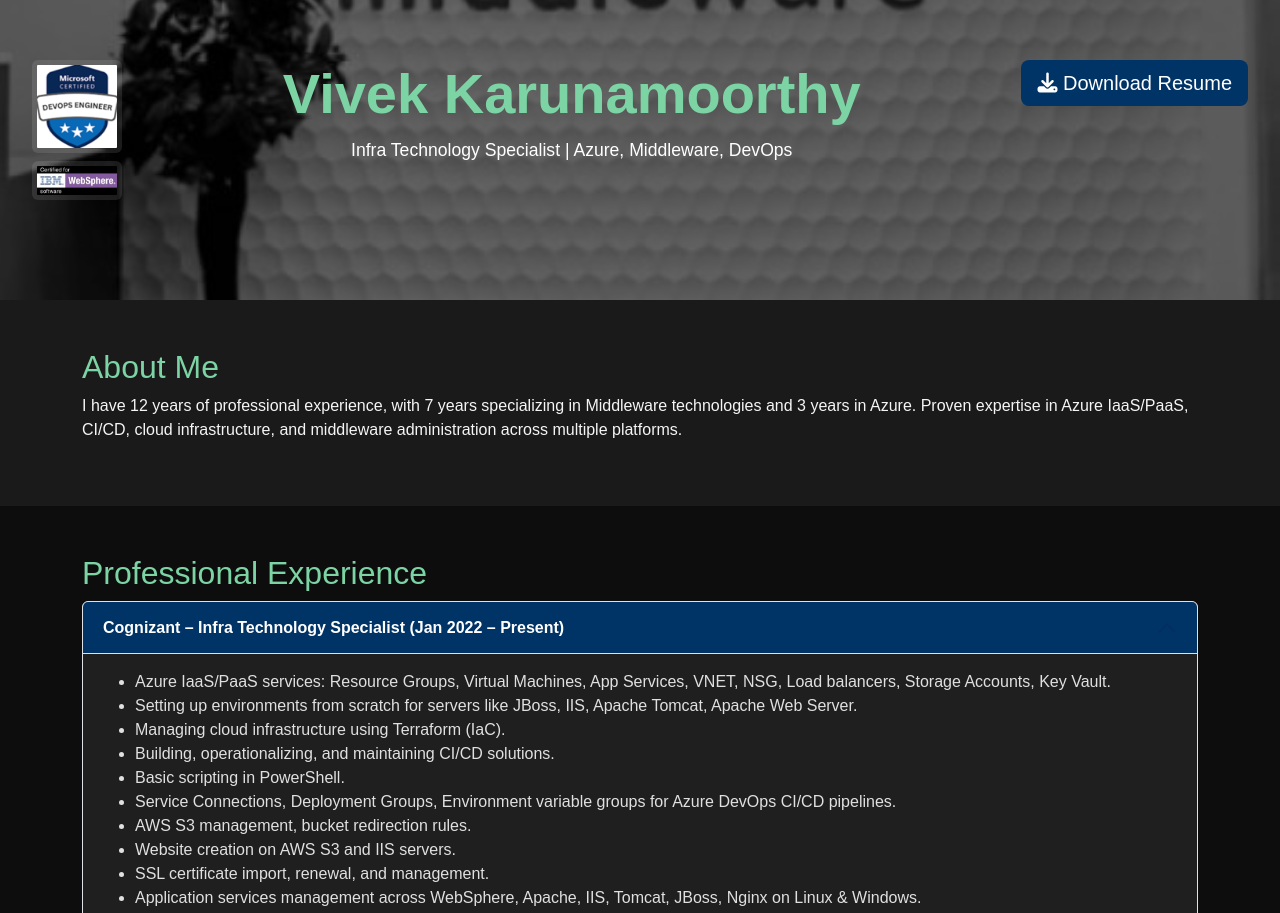
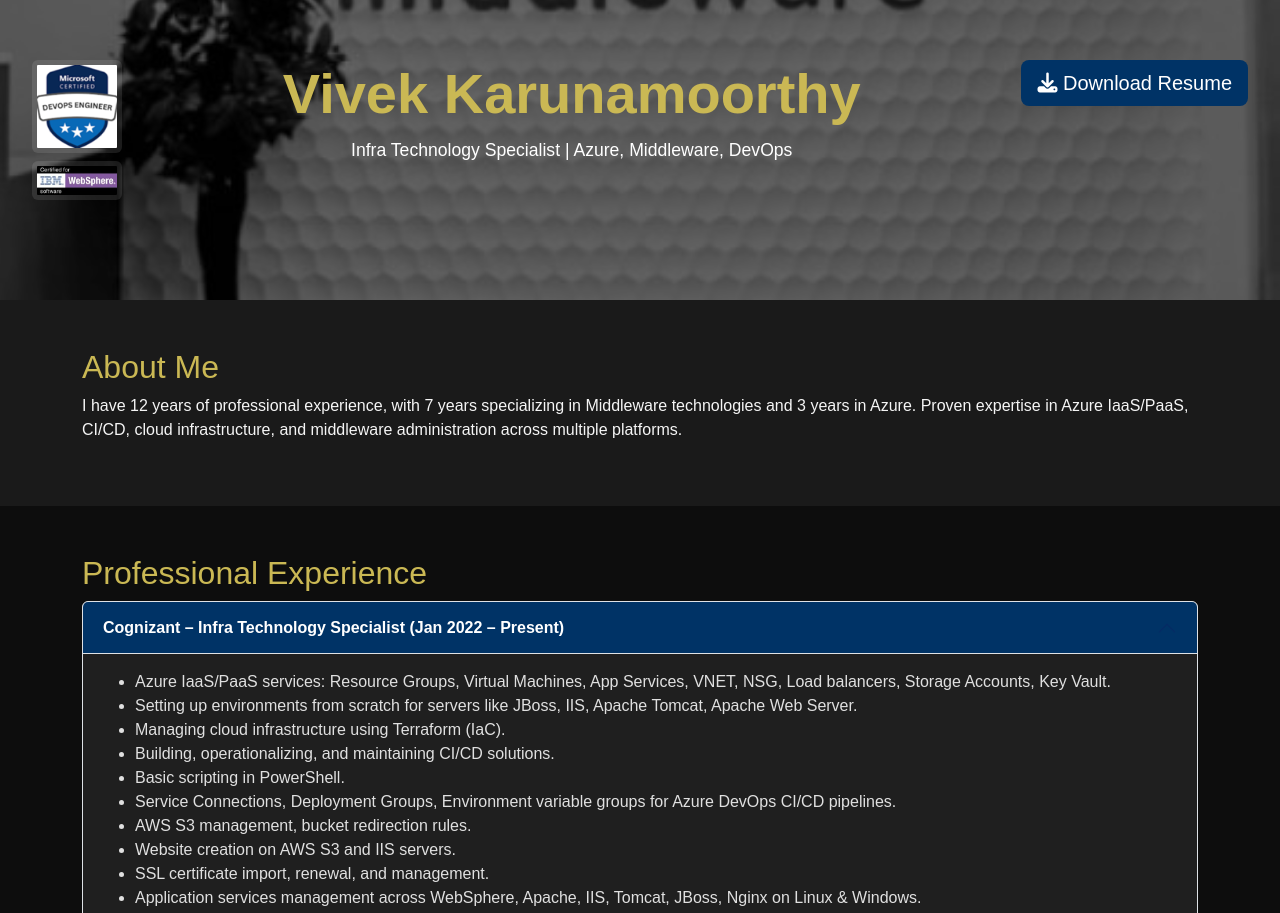
Before and after one commit to vinocrazzzy/new-workstory, a plain HTML site: page index.html in a window 1280 px wide. Shown: the top 913 px of the page. Drawn offline with nearby package versions, Linux system fonts and the light colour scheme.

Commit message:
coloragain

```diff
--- a/assets/css/style.css
+++ b/assets/css/style.css
@@ -9,7 +9,7 @@ body {
 
 /* Headings */
 h1, h2, h3, h4 {
-    color: #7cd4a4; /* Light Blue Accent */
+    color: #cab854; /* Light Blue Accent */
 }
 
 /* Buttons */
```
